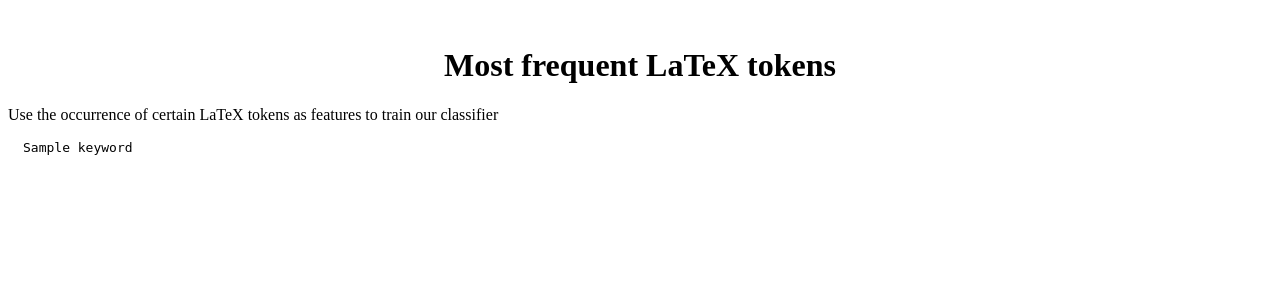
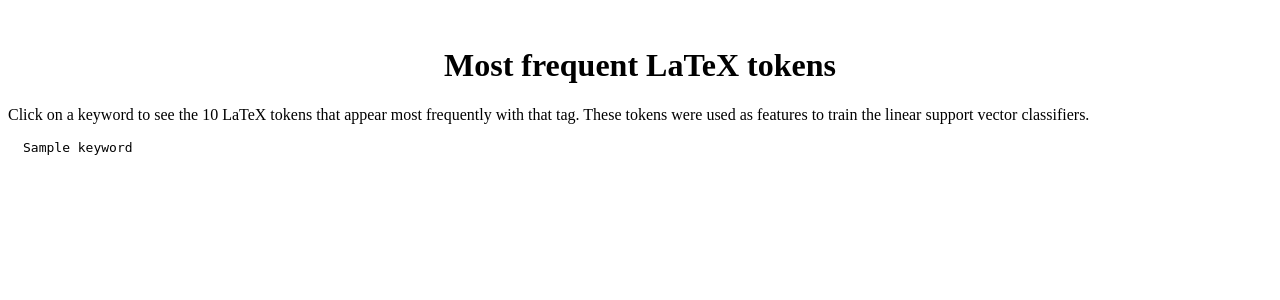
Before and after one commit to lpatruno/HashTagMath, a Flask app: template templates/about4.html in a window 1280 px wide. Shown: the top 300 px of the page. Run offline with Flask 2, Linux system fonts and the light colour scheme; the template is opened without the code that fills it: most values are stand-ins (such as "Sample title", 1, 10 or a date in 2020); parts of the project's set-up code (start-up, migrations or seed data) failed here and were passed over; some libraries are stand-ins or nearby versions.

Commit message:
edited latex page

```diff
--- a/templates/about4.html
+++ b/templates/about4.html
@@ -2,7 +2,10 @@
 	<div class='col-sm-12'>
 		<br>
 		<h1 style='text-align:center;'>Most frequent LaTeX tokens</h1>
-		<p>Use the occurrence of certain LaTeX tokens as features to train our classifier</p>
+		<p>
+		  Click on a keyword to see the 10 LaTeX tokens that appear most frequently with that tag. These tokens were used as features
+		  to train the linear support vector classifiers.
+		</p>
 		{% for kw in keywords %}
 		  <code id="{{ kw }}" style='margin-left:15px;'> {{ kw }} </code>
 		  <script>
```
